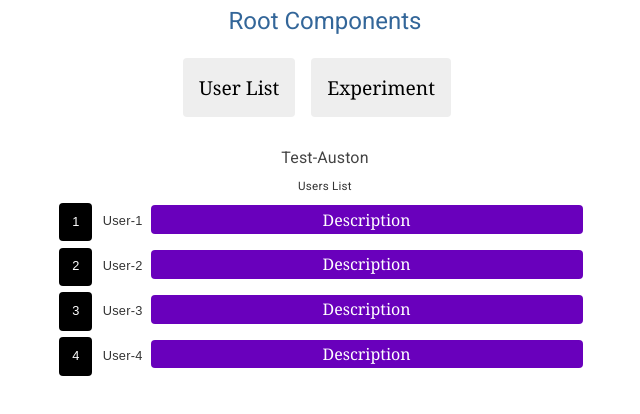
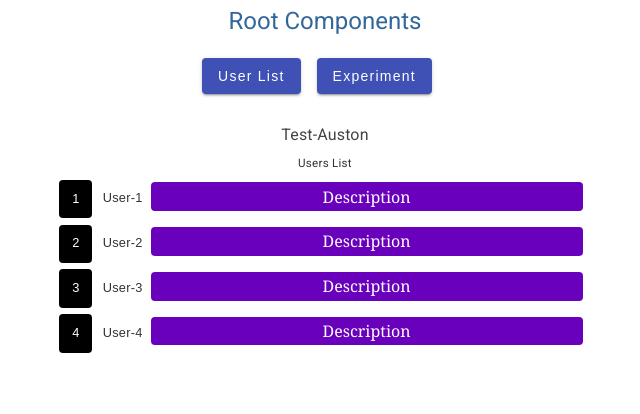
Before and after one commit to Auston-Zhang/my-app, an Angular app: page / in a window 1280 px wide. Shown: the top 414 px of the page, without its empty margins (315-955 px from the left). Built offline with nearby package versions, Linux system fonts and the light colour scheme.

Commit message:
try Ang-mat button style

```diff
--- a/src/app/app.component.html
+++ b/src/app/app.component.html
@@ -1,8 +1,8 @@
 <h1>Root Components</h1>
 
 <nav>
-  <button type="button" (click)="toggleSection('list')">User List</button>
-  <button type="button" (click)="toggleSection('experiments')">Experiment</button>
+  <button mat-raised-button color="primary" type="button" (click)="toggleSection('list')">User List</button>
+  <button mat-raised-button color="primary" type="button" (click)="toggleSection('experiments')">Experiment</button>
 </nav>
 
 
--- a/src/app/app.module.ts
+++ b/src/app/app.module.ts
@@ -12,6 +12,8 @@ import { MatSlideToggleModule } from '@angular/material/slide-toggle';
 import { MatProgressBarModule } from "@angular/material/progress-bar";
 import { MatExpansionModule } from '@angular/material/expansion';
 import { ExperimentsComponent } from './experiments/experiments.component';
+import {MatButtonModule} from '@angular/material/button';
+
 
 @NgModule({
   declarations: [
@@ -26,7 +28,8 @@ import { ExperimentsComponent } from './experiments/experiments.component';
     BrowserAnimationsModule,
     MatSlideToggleModule,
     MatProgressBarModule,
-    MatExpansionModule
+    MatExpansionModule,
+    MatButtonModule
   ],
   providers: [],
   bootstrap: [AppComponent]
```
